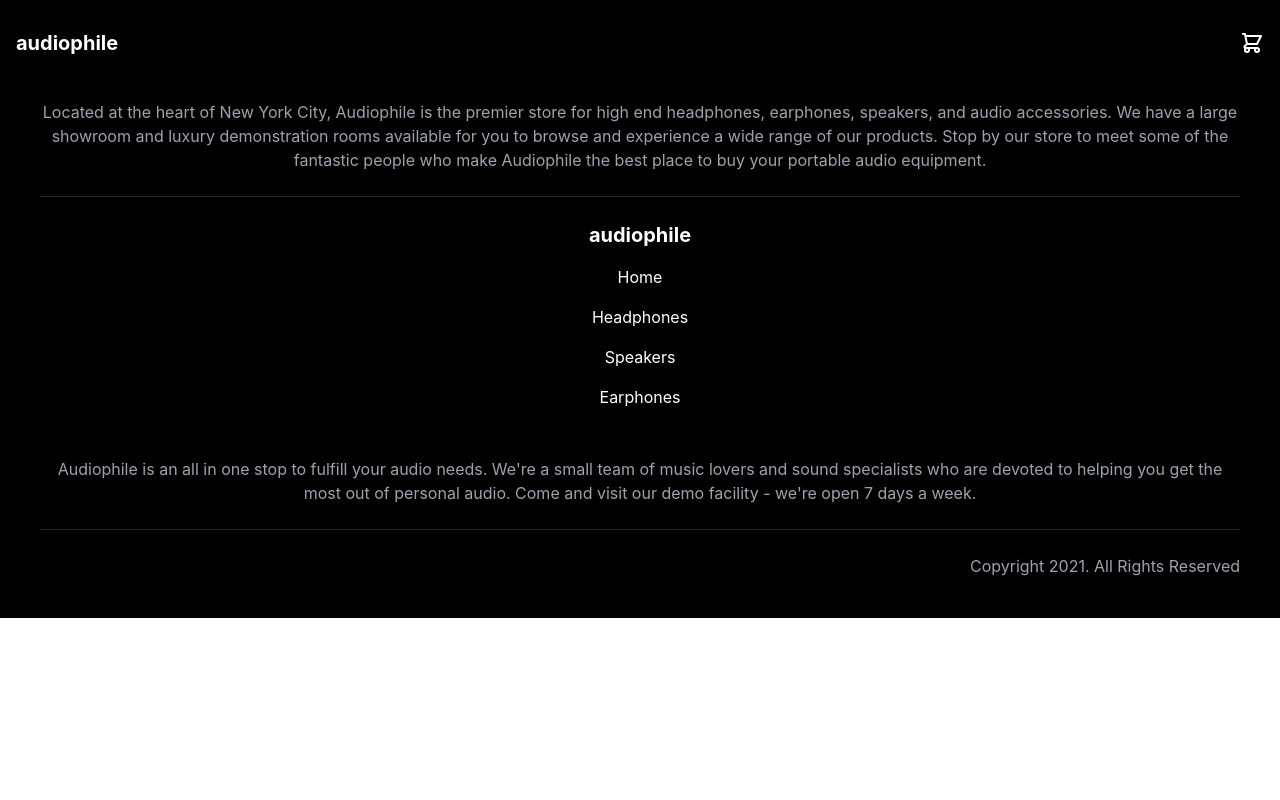
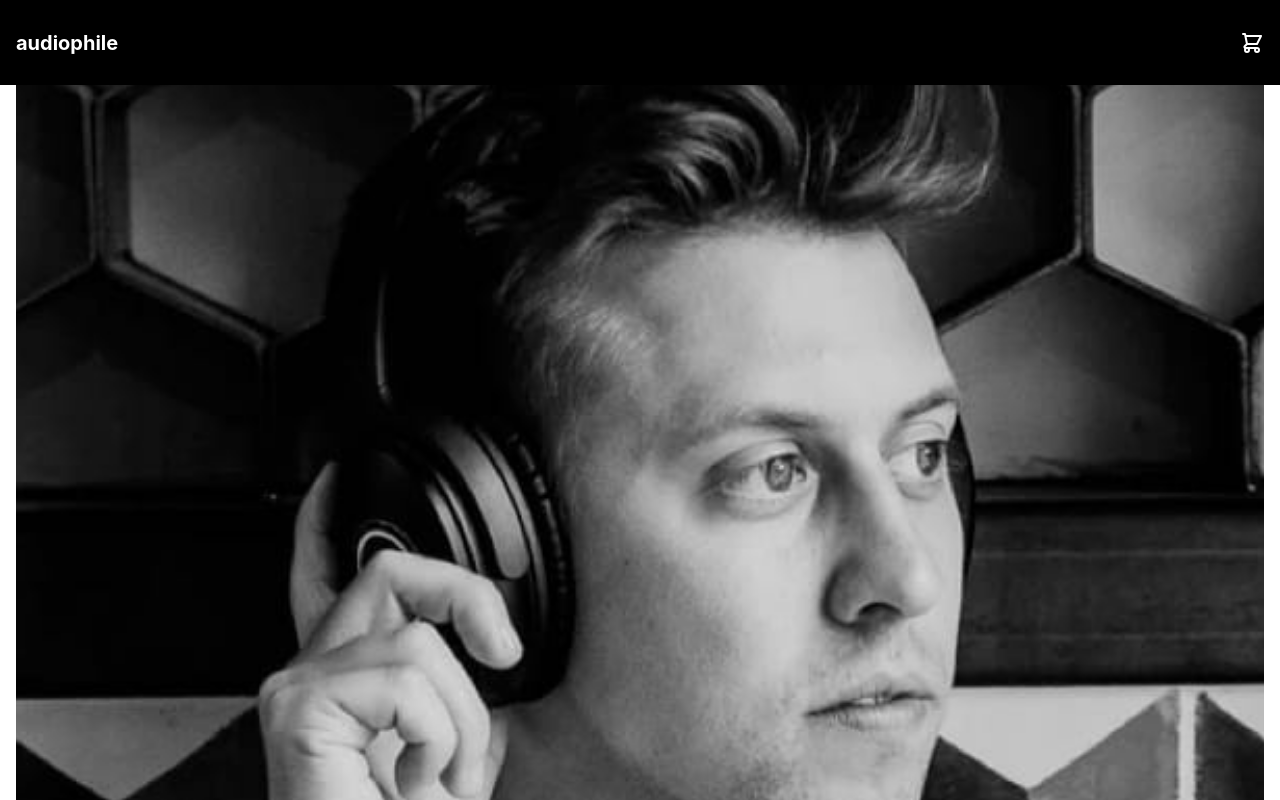
Before and after one commit to Brayheart/audiophile, a React (Create React App) app: page /checkout in a window 1280 px wide. Shown: the top 800 px of the page. Built offline with nearby package versions, Linux system fonts and the light colour scheme.

Commit message:
footer edits

```diff
--- a/src/Components/Footer.js
+++ b/src/Components/Footer.js
@@ -1,7 +1,19 @@
-
+import imgBestGear from '../info/assets/shared/mobile/image-best-gear.jpg'
 
 const Footer = () => {
   return (
+    <div>
+
+      <div className="p-4">
+        <div
+          className="bg-cover bg-center rounded-lg"
+          style={{
+            backgroundImage: `url(${imgBestGear})`,
+            paddingTop: '100%' // This sets the aspect ratio of the image container
+          }}
+        ></div>
+      </div>
+
       <footer className="bg-black text-white p-10 text-center">
       <div className="space-y-6">
           {/* Heading */}
@@ -51,7 +63,7 @@ const Footer = () => {
           </div>
       </div>
       </footer>
-
+    </div>
   );
 };
 
--- a/src/Components/Home.scss
+++ b/src/Components/Home.scss
@@ -128,8 +128,11 @@
     text-align: center;
     align-content: center;
     border-radius: 8px;
+    height: 600px;
     background: #D87D4A;
     align-items: center;
+    padding: 40px;
+    gap: 30px;
 }
 
 .orange-speaker {
```
Lines whose indentation alone changed are shown as unchanged.
